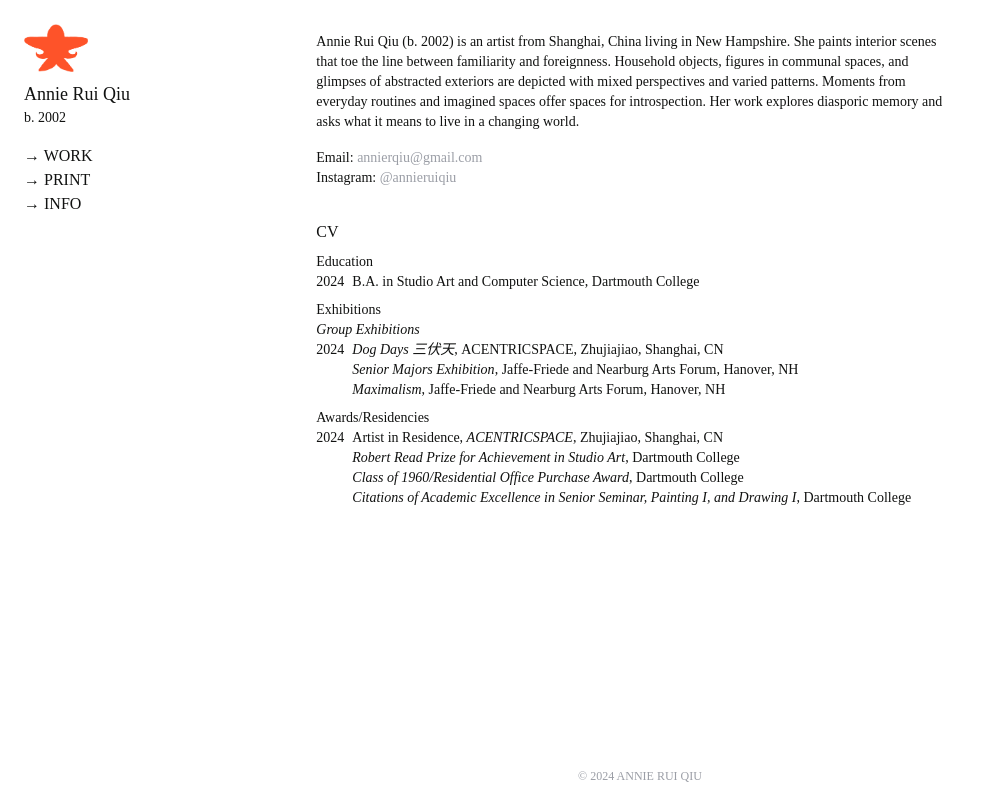
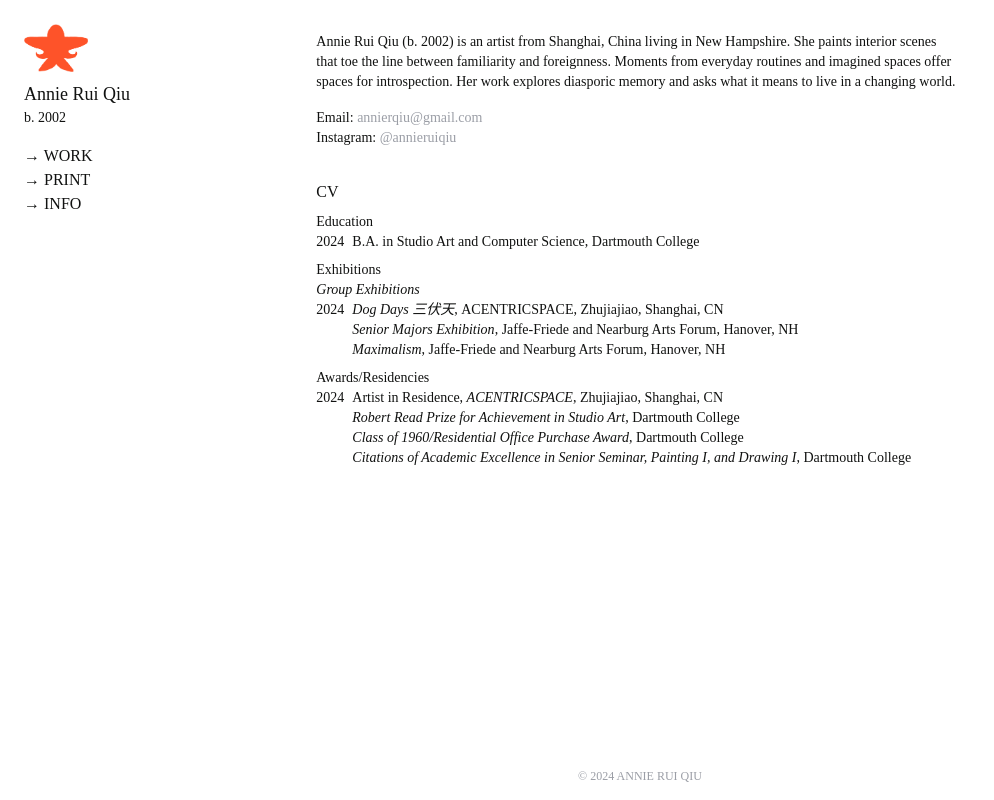
Before and after one commit to annie-qiu/art-website, an Astro site: page /info in a window 1280 px wide. Shown: the whole page, without its empty margins (0-994 px from the left). Built offline with nearby package versions, Linux system fonts and the light colour scheme; Astro itself is replaced by a stand-in of ours; a web font is replaced by a local one.

Commit message:
about page change

```diff
--- a/src/layouts/Layout.astro
+++ b/src/layouts/Layout.astro
@@ -9,7 +9,7 @@ import Head from "./Head.astro";
 <html lang="en">
 	<Head />
 	<body>
-		<div class="flex flex-col min-h-dvh justify-between ">
+		<div class="flex flex-col min-h-dvh justify-between">
 			<div class="flex flex-col sm:flex-row h-auto">
 				<div class="sm:inline sm:w-[16em] md:w-[16em] lg:w-[24em]">
 					<Sidebar/>
--- a/src/pages/info.astro
+++ b/src/pages/info.astro
@@ -7,7 +7,6 @@ import SmallerLayout from '../layouts/SmallerLayout.astro';
 
       <div class="text-sm mt-2">
         Annie Rui Qiu (b. 2002) is an artist from Shanghai, China living in New Hampshire. She paints interior scenes that toe the line between familiarity and foreignness.
-        Household objects, figures in communal spaces, and glimpses of abstracted exteriors are depicted with mixed perspectives and varied patterns.
         Moments from everyday routines and imagined spaces offer spaces for introspection.
         Her work explores diasporic memory and asks what it means to live in a changing world.
       </div>
```
